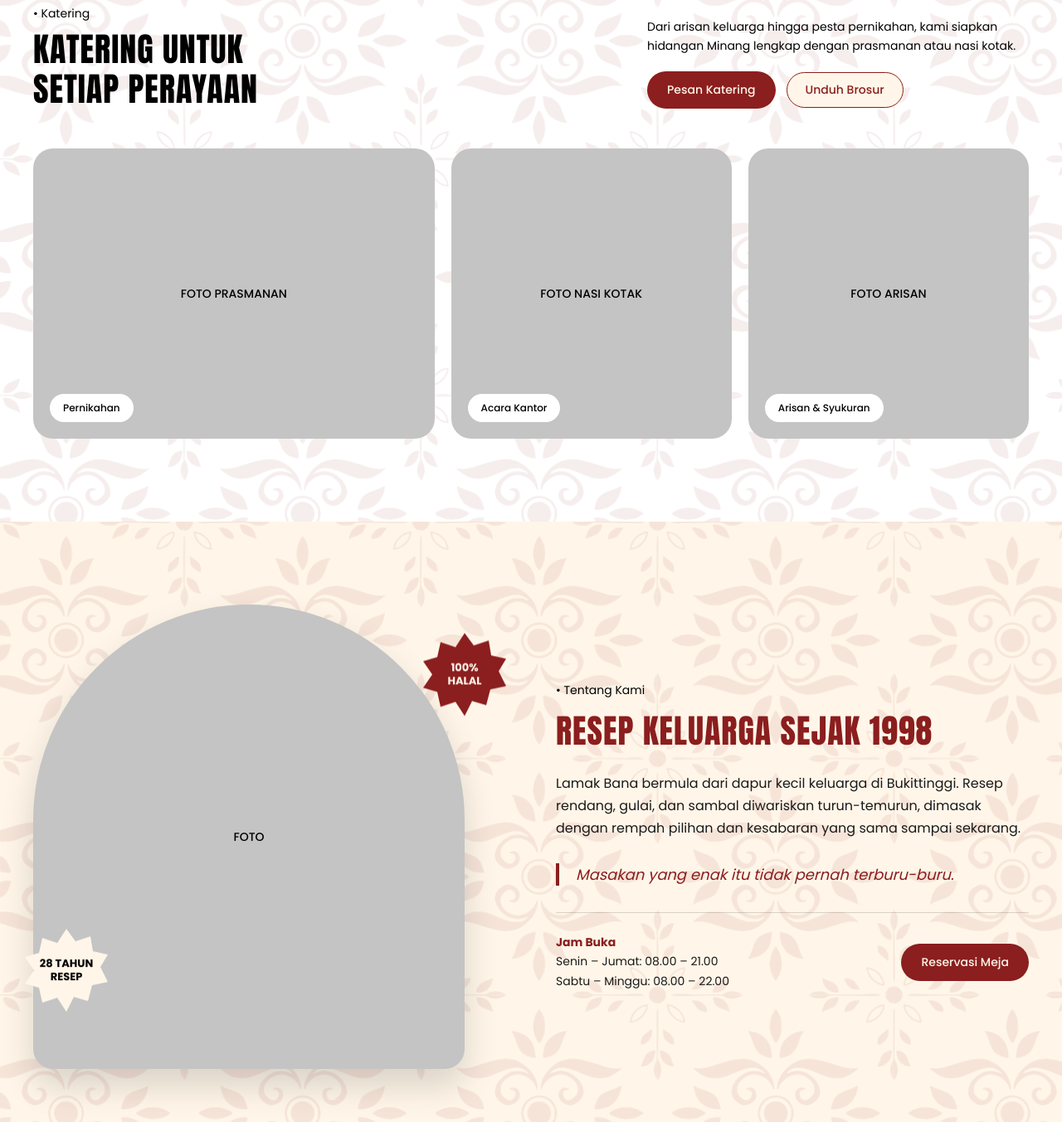
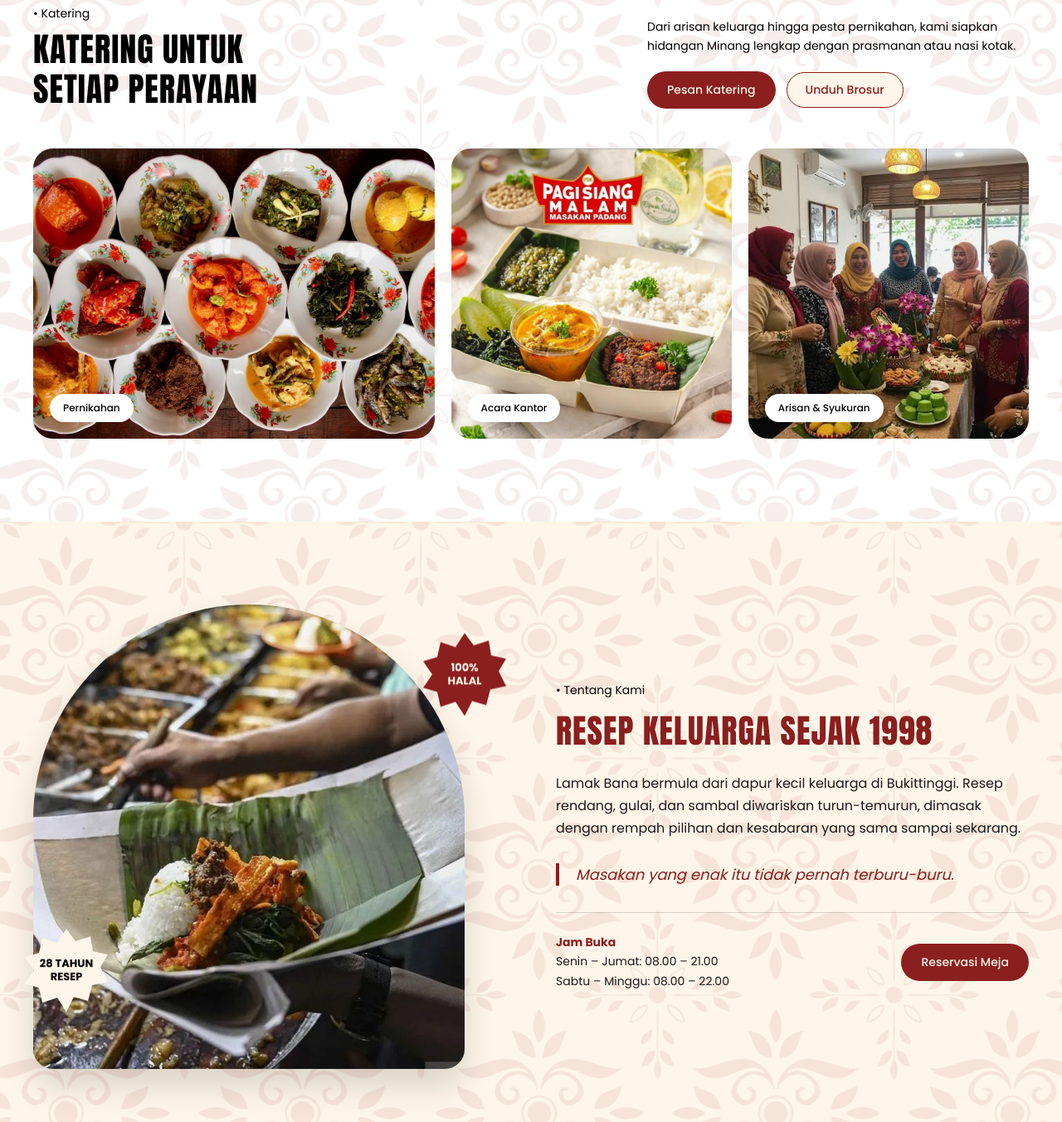
Before and after one commit to KenzieAgustin/Project-UTS-FrontEnd, a plain HTML site: page landing-page/index.html in a window 1280 px wide. Shown: the part 3327-4680 px from the top of the page at 83% size. Drawn offline with Linux system fonts and the light colour scheme.

Commit message:
Adding images in katering, reservasi, and tentang kami section

```diff
--- a/landing-page/index.html
+++ b/landing-page/index.html
@@ -273,18 +273,18 @@
 
       <div class="katering-grid">
         <div class="katering-card katering-card-wide reveal">
-          <span class="foto-placeholder">FOTO PRASMANAN</span>
-          <span class="katering-pill">Pernikahan</span>
+            <img src="images/katering/prasmanan.jpeg" alt="Prasmanan" loading="lazy" decoding="async" style="object-position: center 35%;">
+            <span class="katering-pill">Pernikahan</span>
         </div>
         <div class="katering-card reveal">
-          <span class="foto-placeholder">FOTO NASI KOTAK</span>
-          <span class="katering-pill">Acara Kantor</span>
+            <img src="images/katering/nasikotak.jpeg" alt="Nasi Kotak" loading="lazy" decoding="async" style="object-position: center 50%;">
+                <span class="katering-pill">Acara Kantor</span>
         </div>
         <div class="katering-card reveal">
-          <span class="foto-placeholder">FOTO ARISAN</span>
-          <span class="katering-pill">Arisan &amp; Syukuran</span>
+            <img src="images/katering/arisan.jpeg" alt="Arisan" loading="lazy" decoding="async" style="object-position: center 55%;">
+            <span class="katering-pill">Arisan &amp; Syukuran</span>
         </div>
-      </div>
+    </div>
     </section>
 
     <!-- Tentang Kami -->
@@ -294,7 +294,7 @@
         <!-- Kiri: foto lengkung + badge melayang -->
         <div class="tentang-photo reveal">
           <div class="tentang-arch">
-            <span class="foto-placeholder">FOTO</span>
+            <img src="images/tentangkami/tentangkami.jpg" alt="Tentang Kami" loading="lazy" decoding="async" style="object-position: center 70%;">
           </div>
           <div class="card-badge badge-red tentang-badge tentang-badge-1">100%<br>HALAL</div>
           <div class="card-badge badge-white tentang-badge tentang-badge-2">28 TAHUN<br>RESEP</div>
@@ -369,7 +369,7 @@
         </div>
       </div>
       <div class="reservasi-circle reveal">
-        <span class="foto-placeholder">FOTO RENDANG</span>
+        <img src="images/reservasi/rendang.jpeg" alt="Reservasi" loading="lazy" decoding="async" style="object-position: center 65%;">
       </div>
       <div class="reservasi-circle-small"></div>
       <svg class="reservasi-wave" viewBox="0 0 1440 120" preserveAspectRatio="none" aria-hidden="true">
--- a/landing-page/style.css
+++ b/landing-page/style.css
@@ -2311,3 +2311,29 @@ button.kategori-item:focus-visible .kategori-box {
     object-fit: cover;
 }
 .card-circle.has-photo span { display: none; }
+
+/* Foto Katering Section */
+.katering-card img {
+    position: absolute;
+    inset: 0;
+    display: block;
+    width: 100%;
+    height: 100%;
+    object-fit: cover;
+    transition: scale 0.5s ease;
+}
+.katering-card:hover img { scale: 1.1; }
+
+/* Foto Tentang Kami Section */
+.tentang-arch { overflow: hidden; }
+.tentang-arch img {
+    display: block;
+    width: 100%;
+    height: 100%;
+    object-fit: cover;
+}
+
+@media (prefers-reduced-motion: reduce) {
+    .katering-card img { transition: none; }
+    .katering-card:hover img { scale: 1; }
+}
```
Also changed, not shown: landing-page/images/katering/arisan.jpeg (added), landing-page/images/katering/nasikotak.jpeg (added), landing-page/images/katering/prasmanan.jpeg (added), landing-page/images/reservasi/rendang.jpeg (added), landing-page/images/tentangkami/tentangkami.jpg (added).
